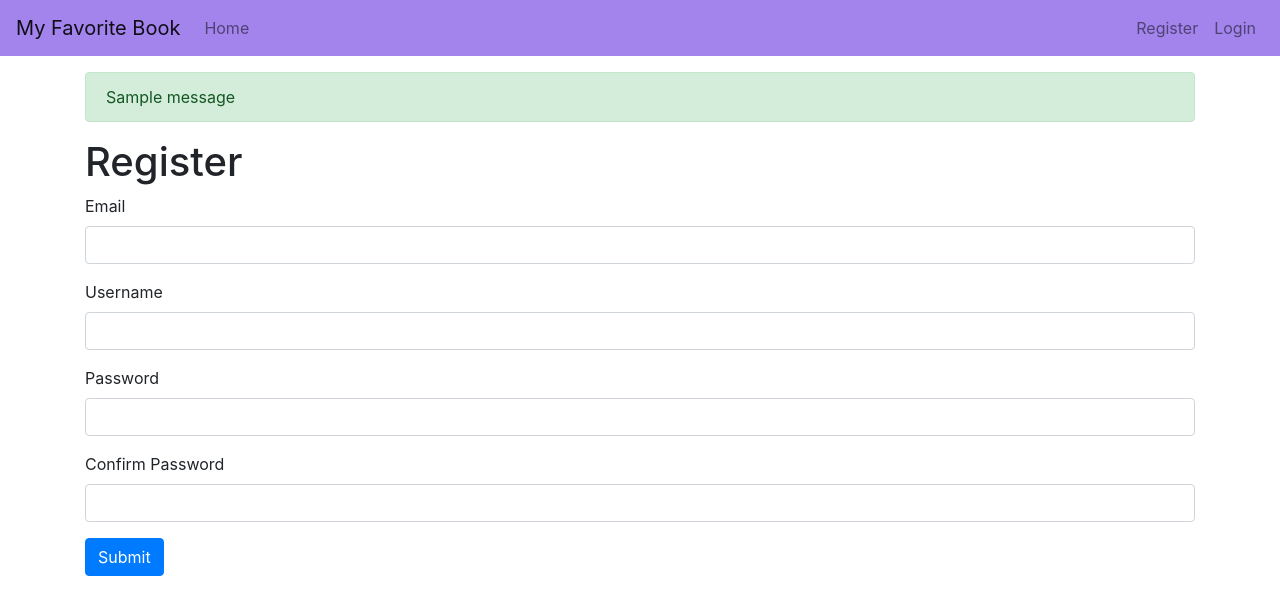
After one commit to Nixoncole/My-Favorite-Book, a Flask app: page /register in a window 1280 px wide. The commit adds this page. Shown: the top 615 px of the page. Run offline with Flask 2, Linux system fonts and the light colour scheme; one stand-in notice (Sample message) is shown; some libraries are stand-ins or nearby versions.

Commit message:
Added user registration/restricted access to content

```diff
--- a/app.py
+++ b/app.py
@@ -3,6 +3,7 @@ from flask import Flask, request, render_template, flash, redirect, url_for, ses
 from flask_mysqldb import MySQL
 from wtforms import Form, StringField, TextAreaField, PasswordField, validators
 from passlib.hash import sha256_crypt
+from functools import wraps
 
 # Personal imports
 from comments import Comments
@@ -10,14 +11,134 @@ from comments import Comments
 
 app = Flask(__name__)
 
+
+# Config MySQL
+app.config['MYSQL_HOST'] = 'localhost'
+app.config['MYSQL_USER'] = 'root'
+app.config['MYSQL_DB'] = 'my_favorite_book'
+app.config['MYSQL_CURSORCLASS'] = 'DictCursor'
+
+# Init MySQL
+mysql = MySQL(app)
+
+
 Comments = Comments() #dummy comments for now
+
+
+# Access Control
+# Maybe change default to 'Home'
+# Rip this out?
+def user_logged_in(f):
+	@wraps(f)
+	def wrap(*args, **kwargs):
+		if 'logged_in' in session:
+			return f(*args, **kwargs)
+		else:
+			flash('Unauthorized, Please Login', 'danger')
+			return redirect(url_for('login'))
+	return wrap
+
+
 
 @app.route('/')
 def index():
 	return render_template('home.html')
 
+#should be /<userid>/books, but we'll get there...
+@app.route('/books')
+@user_logged_in
+def books():
+	return render_template('booksHome.html')
+
+@app.route('/books/<int:id>')
+@user_logged_in
+def book(id):
+	# grab comments from MySQL
+	return render_template('book.html', id=id, comments=Comments)
+
+@app.route('/login', methods = ['GET', 'POST'])
+def login():
+	if request.method == 'POST':
+		#Get the form fields
+		username = request.form['username']
+		password_attempt = request.form['password']
+
+		# Get user by username
+		cur = mysql.connection.cursor()
+		result = cur.execute("SELECT * FROM users WHERE username = %s", [username])
+
+		if result > 0:
+			data = cur.fetchone()
+			password = data['password']
+			if sha256_crypt.verify(password_attempt, password):
+				app.logger.info('PASSWORD MATCHED') #remove later...
+				session['logged_in'] = True
+				session['username'] = username
 
 
+				flash('You are logged in', 'success')
+				return redirect(url_for('dashboard'))
+
+			else:
+				error = "Invalid Login"
+				return render_template('login.html', error=error)
+			cur.close()
+		else:
+			app.logger.info('NO USER')
+			error = "Invalid Login"
+			return render_template('login.html', error=error)
+
+	return render_template('login.html')
+
+
+# Cut this out
+class RegisterForm(Form):
+	username = StringField('Username', [validators.Length(min=4, max=30)])
+	email = StringField('Email', [validators.Length(min=6, max=50)])
+	password = PasswordField('Password', [
+		validators.DataRequired(),
+		validators.EqualTo('confirm', message='Passwords do not match')
+	])
+	confirm = PasswordField('Confirm Password')
+
+# User Registration
+@app.route('/register', methods=['GET', 'POST'])
+def register():
+	form = RegisterForm(request.form)
+	if request.method == 'POST' and form.validate():
+		#register user
+		email = form.email.data
+		username = form.username.data
+		password = sha256_crypt.encrypt(str(form.password.data))
+
+		# Create cursor
+		cur = mysql.connection.cursor()
+		cur.execute("INSERT INTO users(email, username, password) VALUES(%s, %s, %s)", (email, username, password))
+
+		# Commit to DB
+		mysql.connection.commit()
+
+		# Close connection
+		cur.close()
+
+		flash('You are now registered and can log in.', 'success')
+		return redirect(url_for('login'))
+
+	return render_template('register.html', form=form)
+
+# First thing user sees upon login
+@app.route('/dashboard')
+@user_logged_in
+def dashboard():
+	return render_template('dashboard.html')
+
+# Redirect to the home...
+@app.route('/logout')
+def logout():
+	session.clear()
+	flash('Successfully logged out', 'success')
+	return redirect(url_for('login'))
 # Actual Script...
 if __name__ == '__main__':
+	app.secret_key='secret123'
 	app.run(debug=True) #Debug mode turns on automatic server refresh on save
--- /dev/null
+++ b/templates/booksHome.html
@@ -0,0 +1,6 @@
+{% extends 'layout.html' %}
+
+{% block body %}
+	<h2>Books</h2>
+	<p>Herein lies your books</p>
+{% endblock %}
--- /dev/null
+++ b/templates/dashboard.html
@@ -0,0 +1,5 @@
+{% extends 'layout.html' %}
+
+{% block body %}
+	<h2>Dashboard <small>Welcome {{ session.username }}</small></h2>
+{% endblock %}
--- a/templates/home.html
+++ b/templates/home.html
@@ -3,7 +3,8 @@
 {% block body %}
 	<div class="jumbotron text-center">
 		<h1>My Favorite Book</h1>
-		<p class = "lead">Just trying this</p>
+		<p class = "lead">Its about sharing the experience.</p>
+		<p>What does this do?</p>
 	</div>
 
 	<div>
--- /dev/null
+++ b/templates/includes/_formhelpers.html
@@ -0,0 +1,9 @@
+{% macro render_field(field) %}
+	{{ field.label }}
+	{{ field(**kwargs)|safe }}
+	{% if field.errors %}
+		{% for error in field.errors %}
+			<span class="help-inline">{{ error }}</span>
+		{% endfor %}
+	{% endif %}
+{% endmacro %}
--- /dev/null
+++ b/templates/includes/_messages.html
@@ -0,0 +1,15 @@
+{% with messages = get_flashed_messages(with_categories=true) %}
+	{% if messages %}
+		{% for category, message in messages %}
+			<div class = "alert alert-{{ category }}">{{message}}</div>
+		{% endfor %}
+	{% endif %}
+{% endwith %}
+
+{% if error %}
+	<div class="alert alert-danger">{{error}}</div>
+{% endif %}
+
+{% if msg %}
+	<div class="alert alert-success">{{msg}}</div>
+{% endif %}
--- a/templates/includes/_navbar.html
+++ b/templates/includes/_navbar.html
@@ -1,5 +1,5 @@
 <nav class="navbar fixed-top navbar-expand-lg navbar-light" style="background-color: #A284EC;">
-  <a class="navbar-brand" href="#">Navbar</a>
+  <a class="navbar-brand" href="#">My Favorite Book</a>
   <button class="navbar-toggler" type="button" data-toggle="collapse" data-target="#navbarSupportedContent" aria-controls="navbarSupportedContent" aria-expanded="false" aria-label="Toggle navigation">
     <span class="navbar-toggler-icon"></span>
   </button>
@@ -9,11 +9,12 @@
       <li class="nav-item">
         <a class="nav-link" href="/">Home <span class="sr-only">(current)</span></a>
       </li>
+      <!--
+
+      -->
+      {% if session.logged_in %}
       <li class="nav-item">
-        <a class="nav-link" href="/about">About</a> <!-- setting the route via href -->
-      </li>
-      <li class="nav-item"> <!-- Notes to myself... Working on books/<id> component-->
-        <a class="nav-link" href="/books">Articles</a>
+        <a class="nav-link" href="/books">Books</a>
       </li>
       <li class="nav-item dropdown">
         <a class="nav-link dropdown-toggle" href="#" id="navbarDropdown" role="button" data-toggle="dropdown" aria-haspopup="true" aria-expanded="true">
@@ -29,15 +30,29 @@
       <li class="nav-item">
         <a class="nav-link disabled" href="#">Disabled</a>
       </li>
+      {% endif %}
     </ul>
+
     <ul class="nav navbar-nav navbar-right">
+      {% if session.logged_in %}
+       <li id="logout" class="nav-item">
+        <a class="nav-link" href="/logout">Logout</a>
+      </li>
+      {% else %}
       <li class="nav-item">
         <a class="nav-link" href="/register">Register</a>
       </li>
+       <li id="login" class="nav-item">
+        <a class="nav-link" href="/login">Login</a>
+      </li>
+      {% endif %}
+
     </ul>
+    <!--
     <form class="form-inline my-2 my-lg-0">
       <input class="form-control mr-sm-2" type="search" placeholder="Search" aria-label="Search">
       <button class="btn btn-outline-success my-2 my-sm-0" type="submit">Search</button>
     </form>
+  -->
   </div>
 </nav>
--- a/templates/layout.html
+++ b/templates/layout.html
@@ -7,7 +7,11 @@
 </head>
 <body>
 	{% include 'includes/_navbar.html' %}
+	<br>
+	<br>
+	<br>
 	<div class="container">
+		{% include 'includes/_messages.html' %}
 		{% block body%}{%endblock%}
 
 	</div>
--- /dev/null
+++ b/templates/register.html
@@ -0,0 +1,22 @@
+{% extends 'layout.html' %}
+
+{% block body %}
+	<h1>Register</h1>
+	{% from "includes/_formhelpers.html" import render_field %}
+	<form method = "POST" action="">
+		<div class = "form-group">
+			{{render_field(form.email, class_="form-control")}}
+		</div>
+		<div class = "form-group">
+			{{render_field(form.username, class_="form-control")}}
+		</div>
+		<div class = "form-group">
+			{{render_field(form.password, class_="form-control")}}
+		</div>
+		<div class = "form-group">
+			{{render_field(form.confirm, class_="form-control")}}
+		</div>
+		<p><input type="submit" class="btn btn-primary" value="Submit"></p>
+	</form>
+
+{% endblock %}
--- a/user.py
+++ b/user.py
@@ -2,9 +2,9 @@ from book import Book
 import itertools
 
 class User:
-	nextid = itertools.count()
+	userId = itertools.count()
 	def __init__(self, email, username, password):
-		self.id = next(User.nextid)
+		self.id = next(User.userId)
 		self.email = email
 		self.username = username
 		self.password = password
```
Also changed, not shown: templates/book.html (added, +10 -0 lines), templates/login.html (added, +16 -0 lines).
